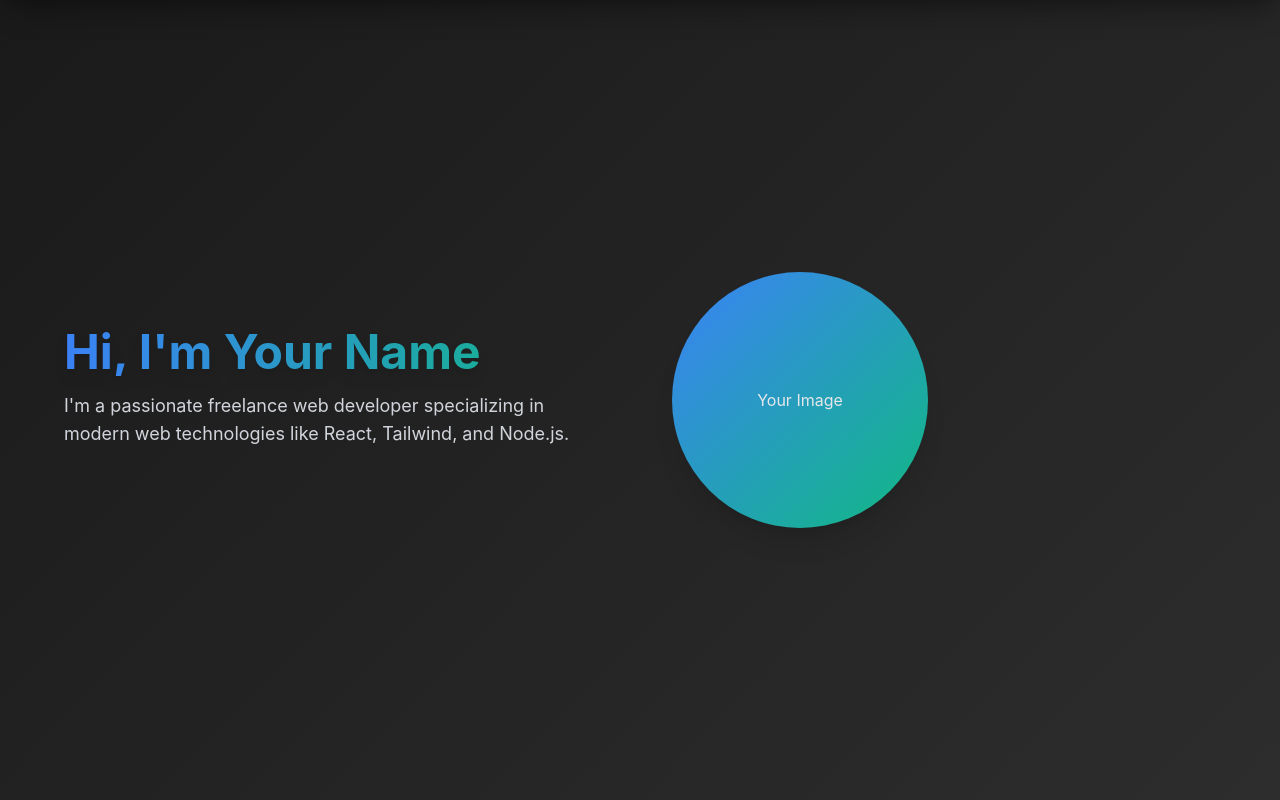
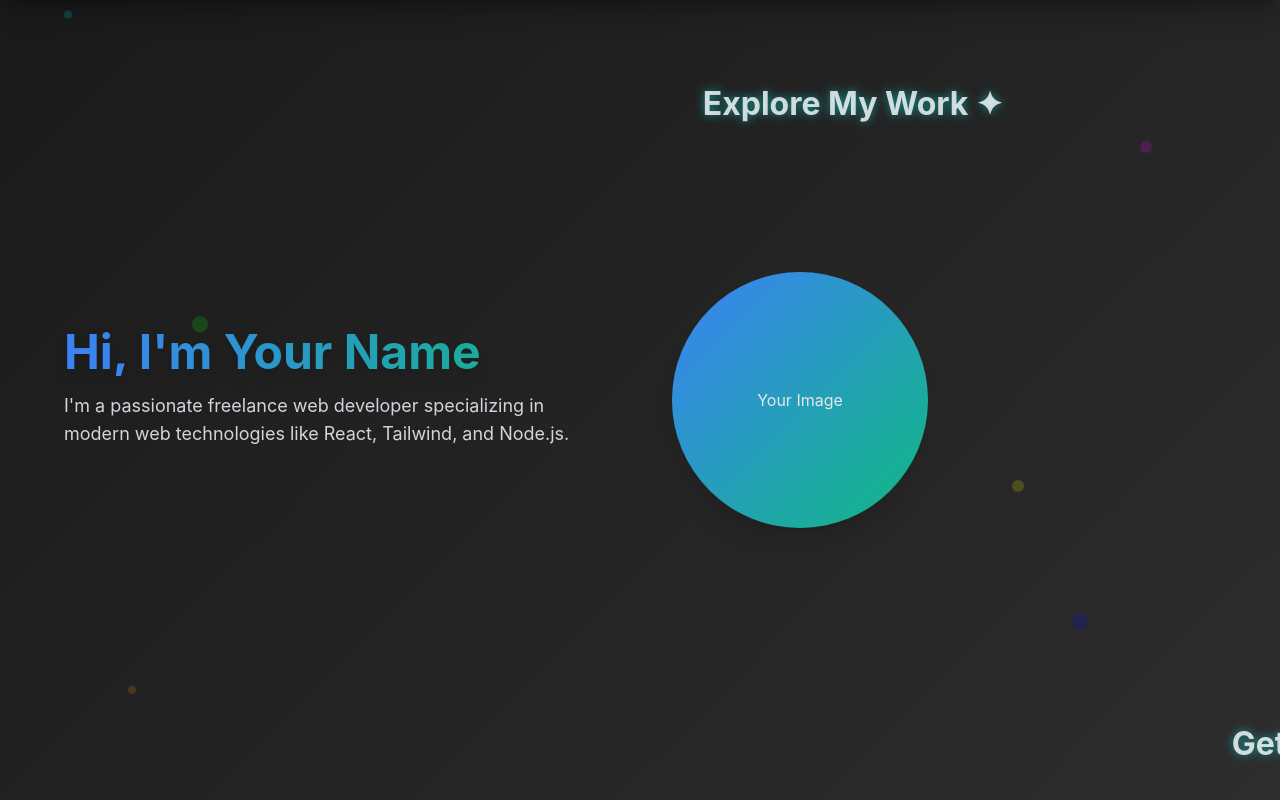
Before and after one commit to Darshan-Paliwal/3D_Portfolio, a React (Vite) app: page / in a window 1280 px wide. Built offline with nearby package versions, Linux system fonts and the light colour scheme.

Commit message:
Update App.jsx

```diff
--- a/src/App.jsx
+++ b/src/App.jsx
@@ -20,10 +20,16 @@ function App() {
   return (
     <div ref={containerRef} className="snap-container min-h-screen relative">
       {/* Moving Particles */}
-      <div className="particle particle-1"></div>
-      <div className="particle particle-2"></div>
-      <div className="particle particle-3"></div>
-      <div className="particle particle-4"></div>
+      <div className="particle small particle-1"></div>
+      <div className="particle medium particle-2"></div>
+      <div className="particle large particle-3"></div>
+      <div className="particle medium particle-4"></div>
+      <div className="particle small particle-5"></div>
+      <div className="particle large particle-6"></div>
+
+      {/* Moving Texts */}
+      <div className="moving-text moving-text-1">Explore My Work ✦</div>
+      <div className="moving-text moving-text-2">Get in Touch ✧</div>
 
       <Header />
       <motion.section
```
